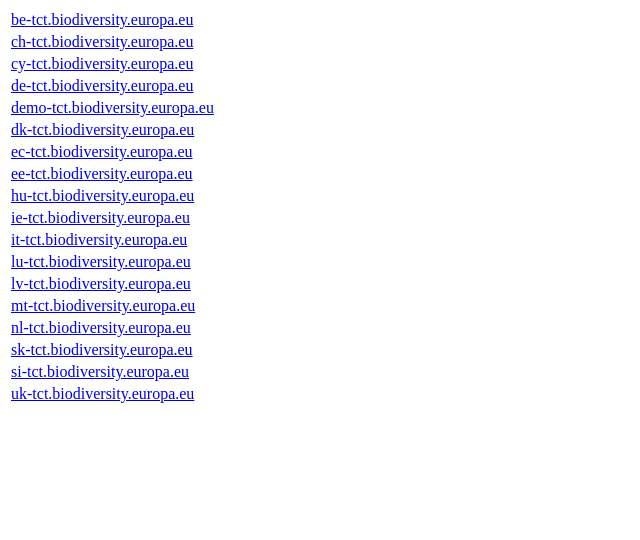
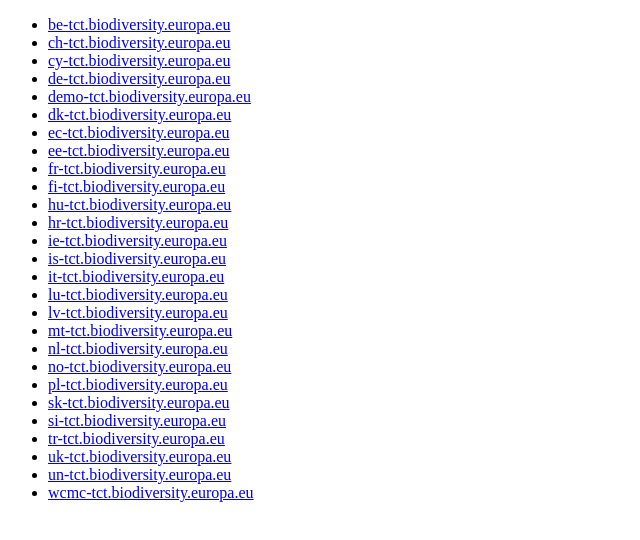
Before and after one commit to eea/eea.docker.tct.nginx, a plain HTML site: page index.html in a window 1280 px wide. Shown: the whole page, without its empty margins (0-640 px from the left). Drawn offline with Linux system fonts and the light colour scheme.

Commit message:
add missing countries

```diff
--- a/index.html
+++ b/index.html
@@ -19,61 +19,34 @@
 </head>
 
 <body>
-<table>
-    <tr>
-        <td><a href="https://be-tct.biodiversity.europa.eu">be-tct.biodiversity.europa.eu</a></td>
-    </tr>
-    <tr>
-        <td><a href="https://ch-tct.biodiversity.europa.eu">ch-tct.biodiversity.europa.eu</a></td>
-    </tr>
-    <tr>
-        <td><a href="https://cy-tct.biodiversity.europa.eu">cy-tct.biodiversity.europa.eu</a></td>
-    </tr>
-    <tr>
-        <td><a href="https://de-tct.biodiversity.europa.eu">de-tct.biodiversity.europa.eu</a></td>
-    </tr>
-    <tr>
-        <td><a href="https://demo-tct.biodiversity.europa.eu">demo-tct.biodiversity.europa.eu</a></td>
-    </tr>
-    <tr>
-        <td><a href="https://dk-tct.biodiversity.europa.eu">dk-tct.biodiversity.europa.eu</a></td>
-    </tr>
-    <tr>
-        <td><a href="https://ec-tct.biodiversity.europa.eu">ec-tct.biodiversity.europa.eu</a></td>
-    </tr>
-    <tr>
-        <td><a href="https://ee-tct.biodiversity.europa.eu">ee-tct.biodiversity.europa.eu</a></td>
-    </tr>
-    <tr>
-        <td><a href="https://hu-tct.biodiversity.europa.eu">hu-tct.biodiversity.europa.eu</a></td>
-    </tr>
-    <tr>
-        <td><a href="https://ie-tct.biodiversity.europa.eu">ie-tct.biodiversity.europa.eu</a></td>
-    </tr>
-    <tr>
-        <td><a href="https://it-tct.biodiversity.europa.eu">it-tct.biodiversity.europa.eu</a></td>
-    </tr>
-    <tr>
-        <td><a href="https://lu-tct.biodiversity.europa.eu">lu-tct.biodiversity.europa.eu</a></td>
-    </tr>
-    <tr>
-        <td><a href="https://lv-tct.biodiversity.europa.eu">lv-tct.biodiversity.europa.eu</a></td>
-    </tr>
-    <tr>
-        <td><a href="https://mt-tct.biodiversity.europa.eu">mt-tct.biodiversity.europa.eu</a></td>
-    </tr>
-    <tr>
-        <td><a href="https://nl-tct.biodiversity.europa.eu">nl-tct.biodiversity.europa.eu</a></td>
-    </tr>
-    <tr>
-        <td><a href="https://sk-tct.biodiversity.europa.eu">sk-tct.biodiversity.europa.eu</a></td>
-    </tr>
-    <tr>
-        <td><a href="https://si-tct.biodiversity.europa.eu">si-tct.biodiversity.europa.eu</a></td>
-    </tr>
-    <tr>
-        <td><a href="https://uk-tct.biodiversity.europa.eu">uk-tct.biodiversity.europa.eu</a></td>
-    </tr>
-</table>
+<ul>
+    <li><a href="https://be-tct.biodiversity.europa.eu">be-tct.biodiversity.europa.eu</a></li>
+    <li><a href="https://ch-tct.biodiversity.europa.eu">ch-tct.biodiversity.europa.eu</a></li>
+    <li><a href="https://cy-tct.biodiversity.europa.eu">cy-tct.biodiversity.europa.eu</a></li>
+    <li><a href="https://de-tct.biodiversity.europa.eu">de-tct.biodiversity.europa.eu</a></li>
+    <li><a href="https://demo-tct.biodiversity.europa.eu">demo-tct.biodiversity.europa.eu</a></li>
+    <li><a href="https://dk-tct.biodiversity.europa.eu">dk-tct.biodiversity.europa.eu</a></li>
+    <li><a href="https://ec-tct.biodiversity.europa.eu">ec-tct.biodiversity.europa.eu</a></li>
+    <li><a href="https://ee-tct.biodiversity.europa.eu">ee-tct.biodiversity.europa.eu</a></li>
+    <li><a href="https://fr-tct.biodiversity.europa.eu">fr-tct.biodiversity.europa.eu</a></li>
+    <li><a href="https://fi-tct.biodiversity.europa.eu">fi-tct.biodiversity.europa.eu</a></li>
+    <li><a href="https://hu-tct.biodiversity.europa.eu">hu-tct.biodiversity.europa.eu</a></li>
+    <li><a href="https://hr-tct.biodiversity.europa.eu">hr-tct.biodiversity.europa.eu</a></li>
+    <li><a href="https://ie-tct.biodiversity.europa.eu">ie-tct.biodiversity.europa.eu</a></li>
+    <li><a href="https://is-tct.biodiversity.europa.eu">is-tct.biodiversity.europa.eu</a></li>
+    <li><a href="https://it-tct.biodiversity.europa.eu">it-tct.biodiversity.europa.eu</a></li>
+    <li><a href="https://lu-tct.biodiversity.europa.eu">lu-tct.biodiversity.europa.eu</a></li>
+    <li><a href="https://lv-tct.biodiversity.europa.eu">lv-tct.biodiversity.europa.eu</a></li>
+    <li><a href="https://mt-tct.biodiversity.europa.eu">mt-tct.biodiversity.europa.eu</a></li>
+    <li><a href="https://nl-tct.biodiversity.europa.eu">nl-tct.biodiversity.europa.eu</a></li>
+    <li><a href="https://no-tct.biodiversity.europa.eu">no-tct.biodiversity.europa.eu</a></li>
+    <li><a href="https://pl-tct.biodiversity.europa.eu">pl-tct.biodiversity.europa.eu</a></li>
+    <li><a href="https://sk-tct.biodiversity.europa.eu">sk-tct.biodiversity.europa.eu</a></li>
+    <li><a href="https://si-tct.biodiversity.europa.eu">si-tct.biodiversity.europa.eu</a></li>
+    <li><a href="https://tr-tct.biodiversity.europa.eu">tr-tct.biodiversity.europa.eu</a></li>
+    <li><a href="https://uk-tct.biodiversity.europa.eu">uk-tct.biodiversity.europa.eu</a></li>
+    <li><a href="https://un-tct.biodiversity.europa.eu">un-tct.biodiversity.europa.eu</a></li>
+    <li><a href="https://wcmc-tct.biodiversity.europa.eu">wcmc-tct.biodiversity.europa.eu</a></li>
+</ul>
 </body>
 </html>
```
